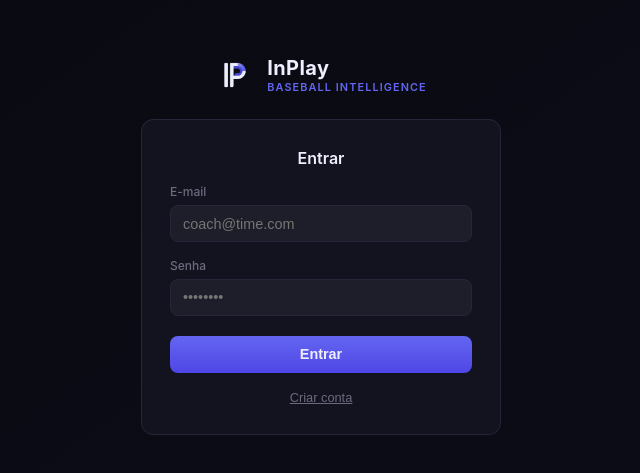
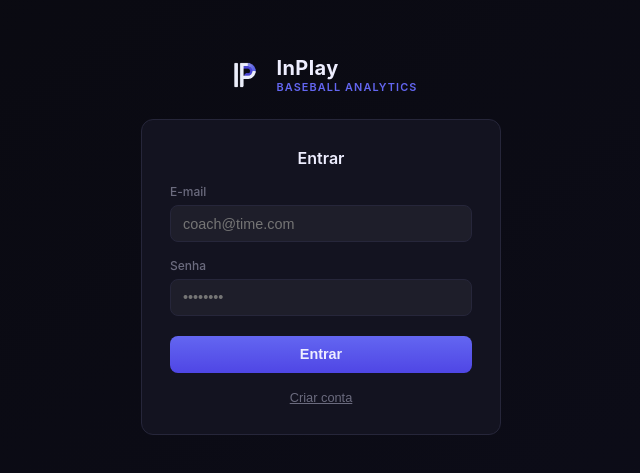
Before and after one commit to Peloro/InPlay-Baseball-Analytics, a React (Vite) app in the folder frontend/: page / in a window 1280 px wide. Shown: the part 155-628 px from the top of the page, without its empty margins (319-959 px from the left). Built offline with nearby package versions, Linux system fonts and the light colour scheme; no server answers.

Commit message:
FIX: Baseball Analytics - Update Assets and Styles

```diff
--- a/frontend/src/App.jsx
+++ b/frontend/src/App.jsx
@@ -759,7 +759,7 @@ function App() {
           <img className="nav-brand-logo" src="/IP_Square.png" alt="InPlay logo" />
           <div className="nav-brand-text">
             <h1>InPlay</h1>
-            <span>Baseball Intelligence</span>
+            <span>Baseball Analytics</span>
           </div>
           {syncStatus !== 'no-backend' && (
             <span
--- a/frontend/src/pages/LoginPage.jsx
+++ b/frontend/src/pages/LoginPage.jsx
@@ -104,7 +104,7 @@ export default function LoginPage({ onLogin }) {
           />
           <div>
             <div style={{ fontSize: '1.25rem', fontWeight: 700, color: '#eeeeff', lineHeight: 1.2, letterSpacing: '0.02em' }}>InPlay</div>
-            <div style={{ fontSize: '0.68rem', color: '#6366f1', letterSpacing: '0.1em', textTransform: 'uppercase', fontWeight: 600 }}>Baseball Intelligence</div>
+            <div style={{ fontSize: '0.68rem', color: '#6366f1', letterSpacing: '0.1em', textTransform: 'uppercase', fontWeight: 600 }}>Baseball Analytics</div>
           </div>
         </div>
 
```
Also changed, not shown: frontend/public/site.webmanifest, 1 other file (tests, documents, lock files or other folders).
